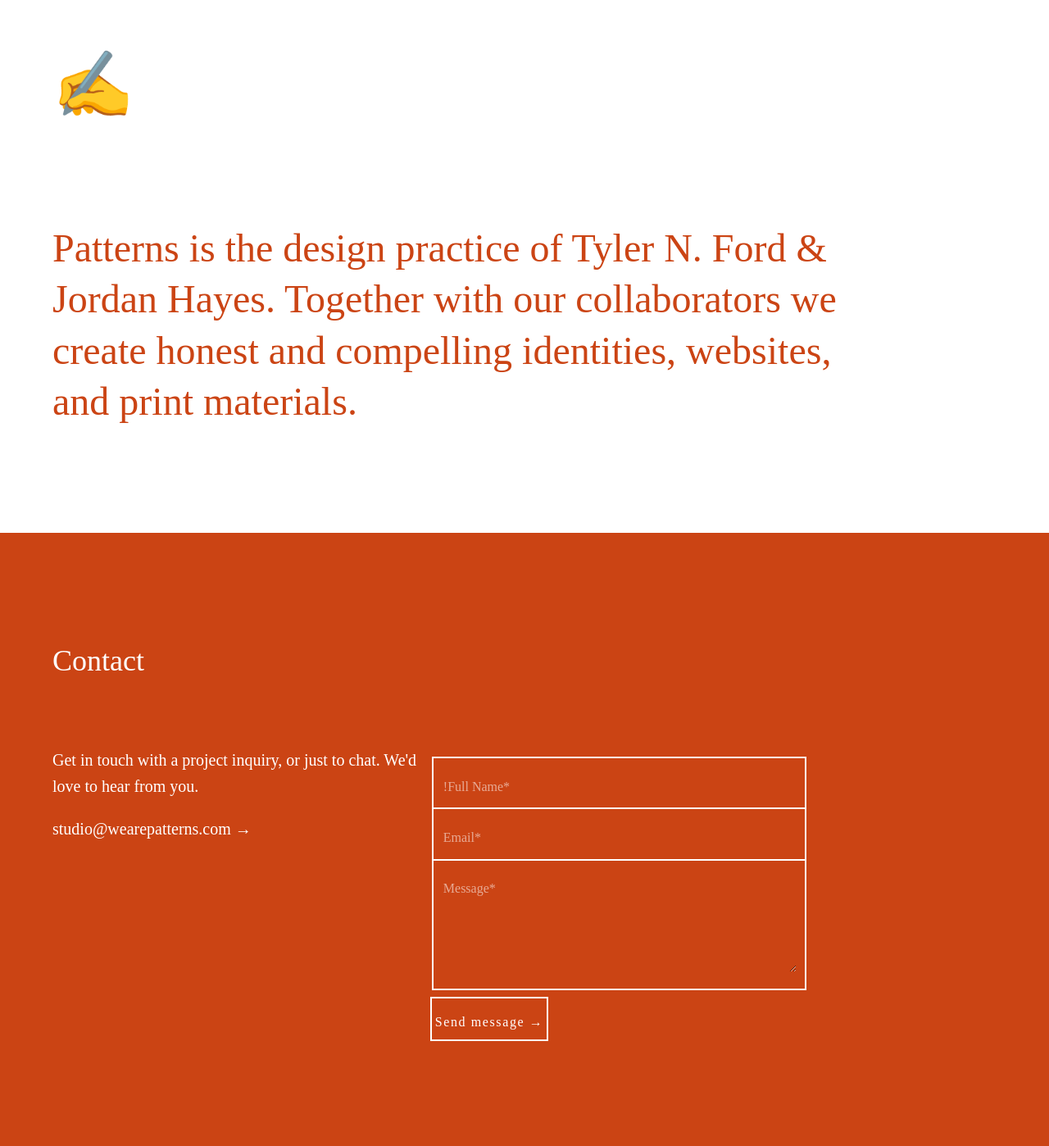
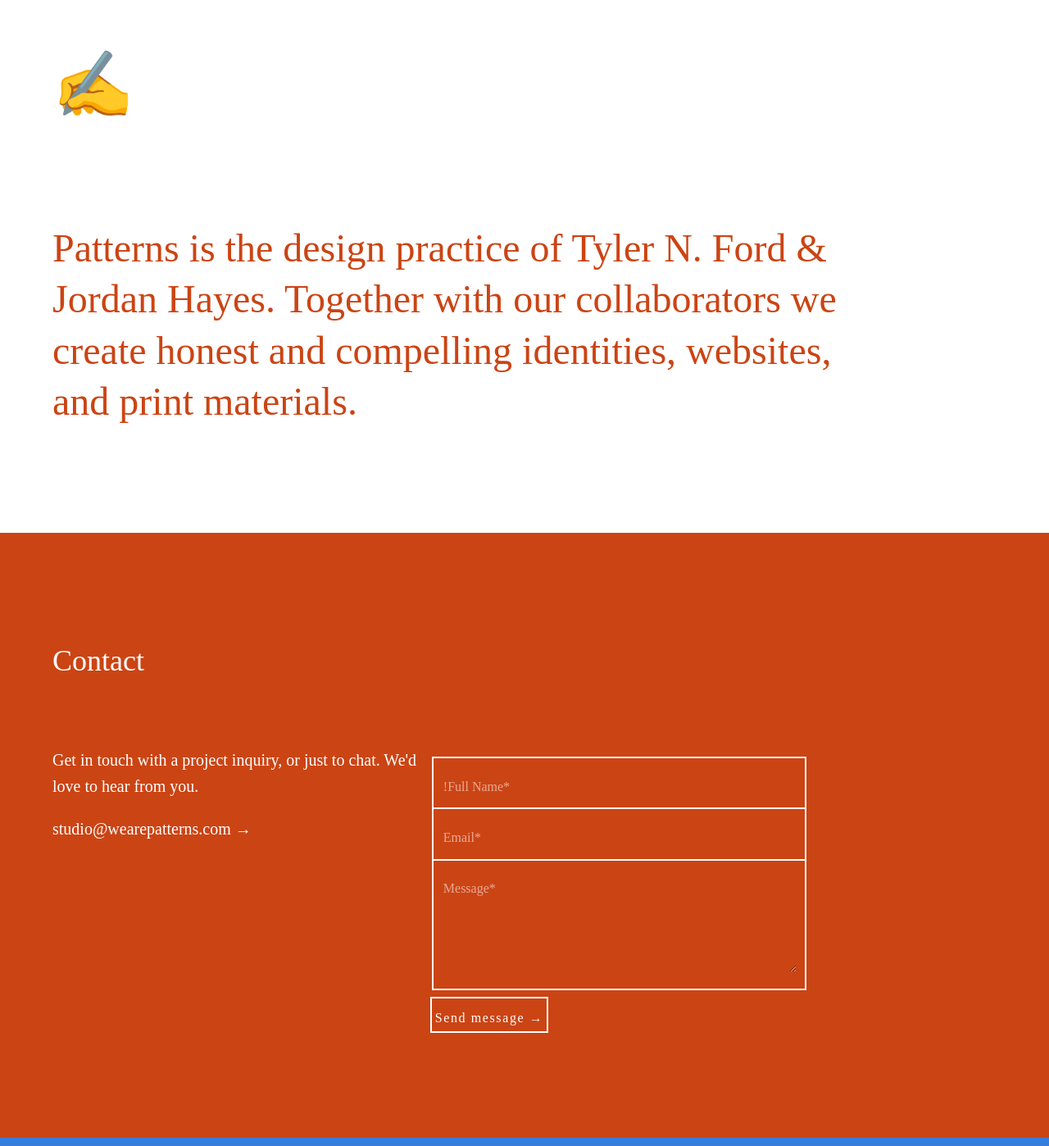
Before and after one commit to wearepatterns/wearepatterns.github.io, a Jekyll site: the page built from index.markdown, in a window 1280 px wide. Shown: the whole page at 82% size. Built offline with Jekyll 4.4.1, drawn with Linux system fonts in a browser that asks for light colours.

Commit message:
Update new.html

```diff
--- a/_layouts/new.html
+++ b/_layouts/new.html
@@ -50,7 +50,7 @@
                     <fieldset class="b--white bt-0 bw1">
                         <textarea class="bg-newred white pt3 pb5 w-100 bn" name="Message" placeholder="Message*" validate-required></textarea>
                     </fieldset>
-                    <input class="bg-transparent white ba bw1 b--white hover-bg-white hover-newred pt3 ph1 pb2 mt2 tracked" style="" type="submit" value="Send message &#8594;">
+                    <input class="bg-transparent white ba bw1 b--white hover-bg-white hover-newred pt3 ph1 pb2 mt2 tracked lh-solid" style="" type="submit" value="Send message &#8594;">
                     <input type="hidden" name="_next" value="../thanks.html" />
                 </form>
             </div>
```
